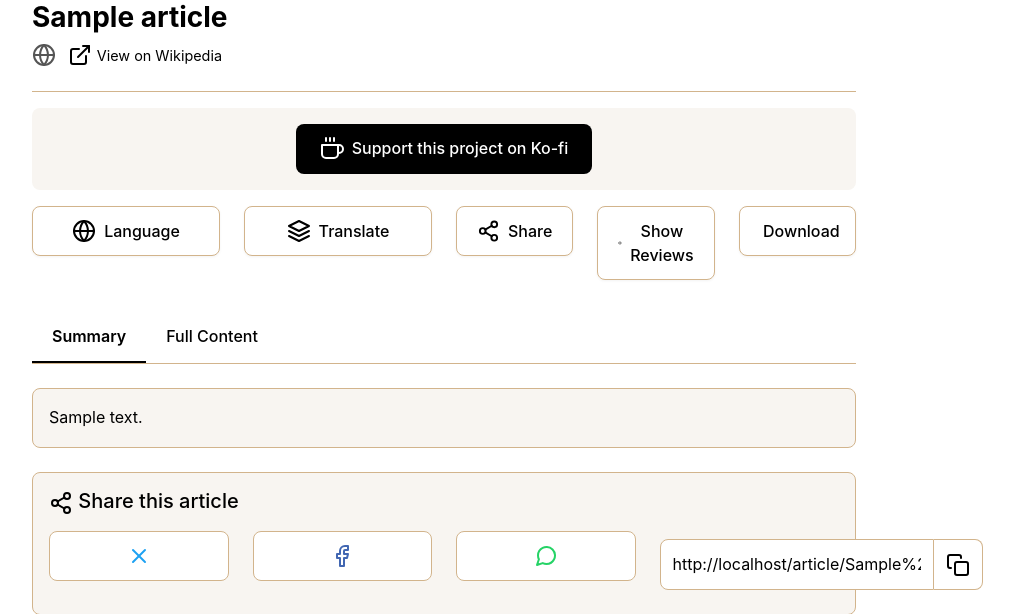
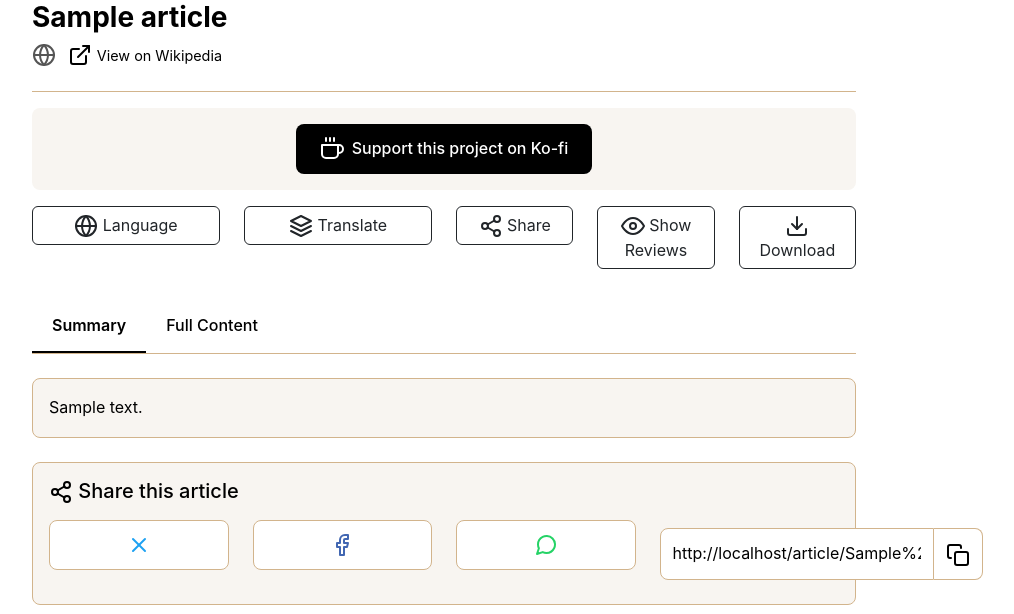
Before and after one commit to khorkina/WikiTruthMobile, a Flask app: template templates/article.html in a window 1280 px wide. Shown: the part 160-774 px from the top of the page, without its empty margins (196-1210 px from the left). Run offline with Flask 3, Linux system fonts and the light colour scheme; the template is opened without the code that fills it: most values are stand-ins (such as "Sample title", 1, 10 or a date in 2020); some libraries are stand-ins or nearby versions.

Commit message:
Fix display issues and highlight styling.  Improved button presentation and changed highlight color to grey.
Replit-Commit-Author: Agent
Replit-Commit-Session-Id: 8ab38925-7ad5-41c3-b9f5-83e869a040b2
Replit-Commit-Screenshot-Url: https://storage.googleapis.com/screenshot-production-us-central1/240d7bfc-7052-4321-ad41-95acd0850d5b/55815698-5332-4e6d-a9be-29205956c8dd.jpg

```diff
--- a/static/css/style.css
+++ b/static/css/style.css
@@ -379,11 +379,12 @@ body {
 
 /* Highlight styles */
 mark {
-    background-color: var(--highlight-color);
+    background-color: #e6e6e6;
     padding: 2px 4px;
-    border: 1px solid var(--border-color);
+    border: 1px solid #aaaaaa;
     border-radius: 3px;
     font-weight: 500;
+    color: #000000;
 }
 
 .highlight-interface {
--- a/static/js/script.js
+++ b/static/js/script.js
@@ -229,10 +229,24 @@ function applyHighlights(sectionId, highlights) {
         const text = highlight.text;
         if (!text) return;
 
-        // Simple text replacement (more robust than regex for this purpose)
-        const parts = html.split(text);
-        if (parts.length > 1) {
-            html = parts.join(`<mark>${text}</mark>`);
+        try {
+            // Escape the text for use in regex (to handle special characters)
+            const escapeRegExp = (string) => string.replace(/[.*+?^${}()|[\]\\]/g, '\\$&');
+            const escapedText = escapeRegExp(text);
+
+            // Create a regex to find the text
+            const regex = new RegExp(escapedText, 'g');
+
+            // Use regex replacement for more accuracy
+            html = html.replace(regex, `<mark>${text}</mark>`);
+        } catch (e) {
+            console.error('Error applying highlight:', e);
+
+            // Fallback to simple replacement if regex fails
+            const parts = html.split(text);
+            if (parts.length > 1) {
+                html = parts.join(`<mark>${text}</mark>`);
+            }
         }
     });
 
--- a/templates/article.html
+++ b/templates/article.html
@@ -33,30 +33,30 @@
                 </a>
             </div>
 
-            <!-- Mobile-friendly action buttons -->
+            <!-- Action buttons -->
             <div class="row mb-4">
                 <div class="col-6 col-md-3 mb-2">
-                    <button class="article-action-btn btn btn-outline-dark" data-bs-toggle="modal" data-bs-target="#languageModal">
+                    <button class="btn btn-outline-dark w-100" data-bs-toggle="modal" data-bs-target="#languageModal">
                         <i data-feather="globe"></i> Language
                     </button>
                 </div>
                 <div class="col-6 col-md-3 mb-2">
-                    <button class="article-action-btn btn btn-outline-dark" data-bs-toggle="modal" data-bs-target="#translateModal">
+                    <button class="btn btn-outline-dark w-100" data-bs-toggle="modal" data-bs-target="#translateModal">
                         <i data-feather="layers"></i> Translate
                     </button>
                 </div>
                 <div class="col-6 col-md-2 mb-2">
-                    <button class="article-action-btn btn btn-outline-dark" data-bs-toggle="modal" data-bs-target="#shareModal">
+                    <button class="btn btn-outline-dark w-100" data-bs-toggle="modal" data-bs-target="#shareModal">
                         <i data-feather="share-2"></i> Share
                     </button>
                 </div>
                 <div class="col-6 col-md-2 mb-2">
-                    <button class="article-action-btn btn btn-outline-dark" id="toggle-highlights-btn">
+                    <button class="btn btn-outline-dark w-100" id="toggle-highlights-btn">
                         <i data-feather="eye"></i> <span id="highlights-btn-text">Show Reviews</span>
                     </button>
                 </div>
                 <div class="col-6 col-md-2 mb-2">
-                    <a href="{{ url_for('export_article', title=article.title, lang=lang) }}" class="article-action-btn btn btn-outline-dark">
+                    <a href="{{ url_for('export_article', title=article.title, lang=lang) }}" class="btn btn-outline-dark w-100">
                         <i data-feather="download"></i> Download
                     </a>
                 </div>
--- a/templates/highlights.html
+++ b/templates/highlights.html
@@ -43,7 +43,7 @@
 
                                 <div class="article-link-container">
                                     <a href="{{ url_for('view_article', title=article_title, lang=lang_code) }}"
-                                       class="btn btn-sm btn-dark">
+                                       class="btn btn-outline-dark">
                                         <i data-feather="external-link"></i> View Article
                                     </a>
                                 </div>
```
Also changed, not shown: highlights.json (+1 -1 lines).
